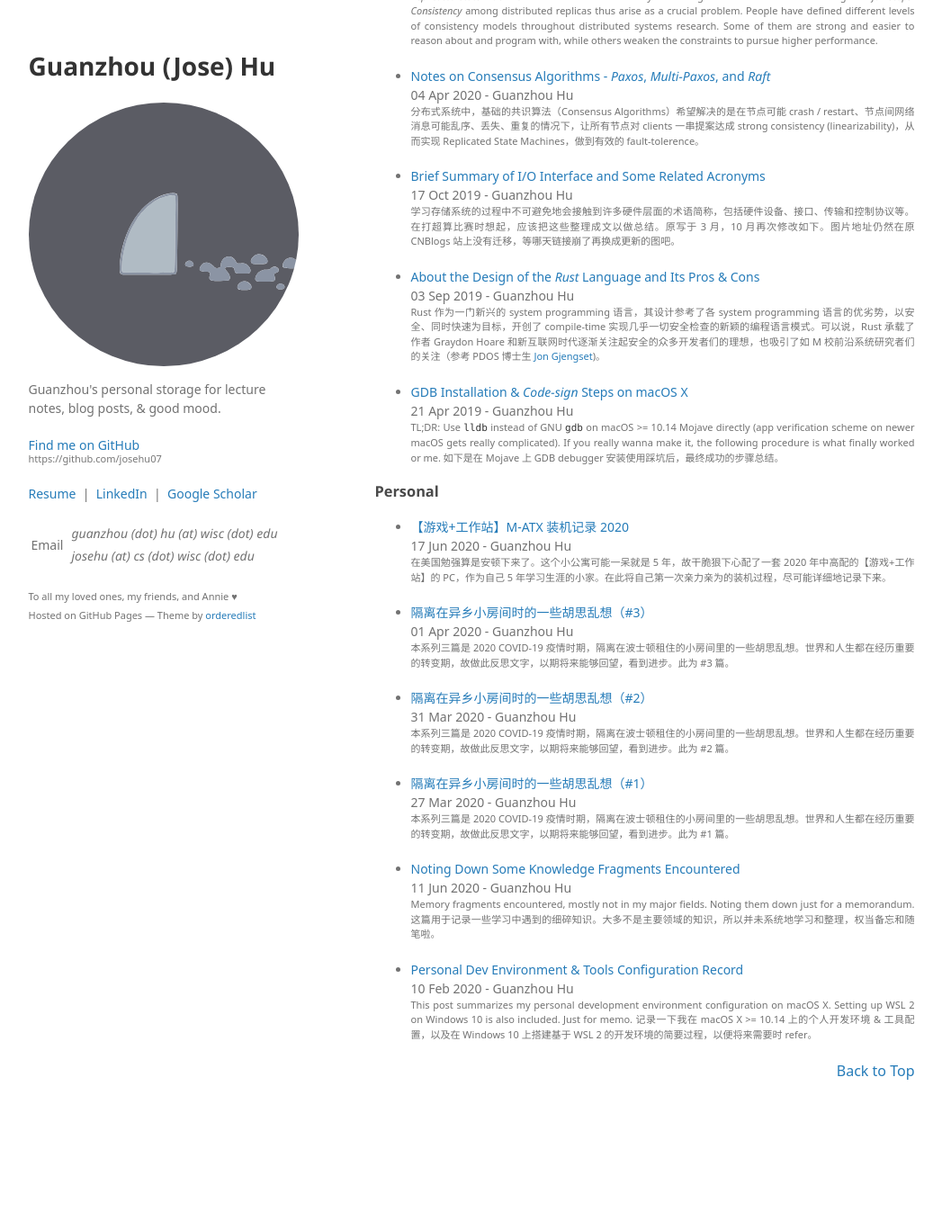
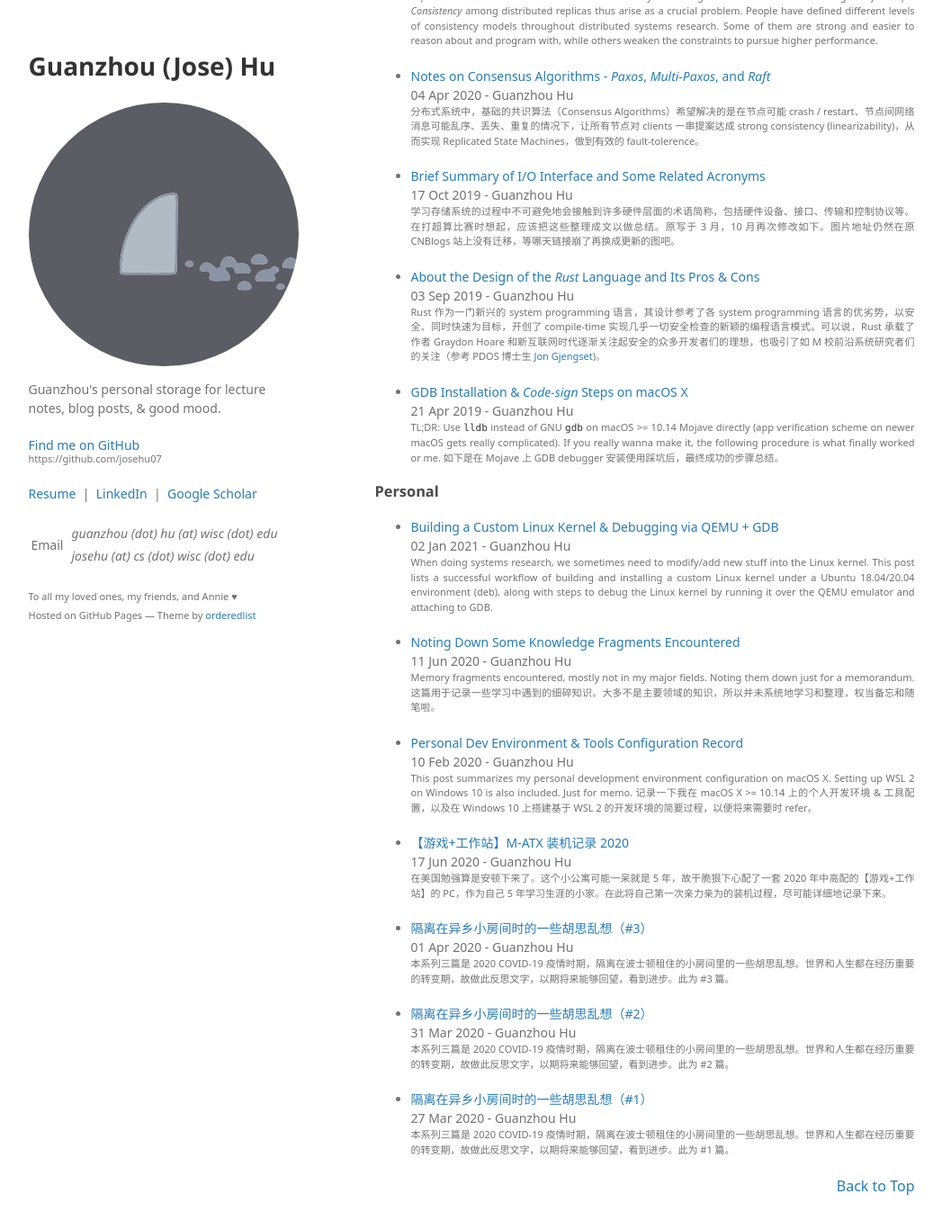
Before and after one commit to josehu07/josehu07.github.io, a Jekyll site: the page built from blogs.md, in a window 1280 px wide and 1400 px high, scrolled down 1109 px. Shown: the top 1367 px of the window at 90% size, without its empty margins (116-1163 px from the left). Built offline with Jekyll 4.4.1, drawn with Linux system fonts in a browser that asks for light colours; some web fonts are replaced; a script that is not in the unit is left out; before the commit the page ends 2381 px from its top, so only the background shows below that; some of the changed lines change nothing that is shown.

Commit message:
Add new post on kernel debugging

````diff
--- /dev/null
+++ b/_posts/2021-01-02-linux-kernel-build-debug.md
@@ -0,0 +1,265 @@
+---
+layout: post
+title: "Building a Custom Linux Kernel & Debugging via QEMU + GDB"
+date: 2021-01-02 09:10:59
+author: Guanzhou Hu
+categories: Memo
+enable_math: "enable"
+---
+
+When doing systems research, we sometimes need to modify/add new stuff into the Linux kernel. This post lists a successful workflow of building and installing a custom Linux kernel under a Ubuntu 18.04/20.04 environment (deb), along with steps to debug the Linux kernel by running it over the QEMU emulator and attaching to GDB.
+
+## System Requirements & Preparations
+
+This workflow has been tested on x86_64 arch, Ubuntu 18.04/20.04 LTS, with Linux kernel versions 4.1 - 5.10.
+
+First, install the required dependencies:
+
+```bash
+sudo apt update
+sudo apt upgrade
+sudo apt install libncurses-dev flex bison openssl libssl-dev \
+                 dkms libelf-dev libudev-dev libpci-dev       \
+                 libiberty-dev autoconf
+sudo apt autoremove
+```
+
+Then, get the Linux source of desired version from [one of the official mirror sites](https://mirrors.edge.kernel.org/pub/linux/kernel/) [^1]. Untar and apply the modifications/additions you need to the code.
+
+## Building & Installing a Custom Linux Kernel
+
+This section shows how to compile a custom Linux kernel, and how to install and boot into that kernel under a Ubuntu environment.
+
+### Compiling a Custom Kernel
+
+To compile the custom kernel, produce the config file by:
+
+```bash
+cd linux-v.x.y  # The root folder of the Linux source.
+sudo make menuconfig
+    # Tweak options & save the config to default name;
+    # If you are later going to run with QEMU, make sure to
+    #   read the paragraphs below.
+```
+
+A graphical menu should now pop up in the terminal. Tweak any options you need (e.g., turning off KPTI, KASLR, ...). If you are later going to run & debug with QEMU, these options must be selected as *built-in*:
+
+- Device drivers $$\rightarrow$$ Network device support $$\rightarrow$$ Virtio network driver
+- Device drivers $$\rightarrow$$ Block devices $$\rightarrow$$ Virtio block driver
+
+> A kernel feature's menu option may have three states:
+> 1. `< >`: not selected - will not be built
+> 2. `<*>`: selected as built-in - will be built within the monolithic kernel
+> 3. `<M>`: selected as a kernel module - will be built as a loadable kernel module instead of bulit-in; this is useful when you don't want the feature, e.g. a device driver, to bloat the kernel, but want it to be loadable after booting up whenever needed
+>
+> For debugging purpose, the above two options must be selected as bulit-in, i.e., `<*>`, by typing `Y`.
+
+Save the tweaked config to default location `.config` under the source folder.
+
+To build the kernel into an installable deb package, follow these steps:
+
+```bash
+sudo make clean
+rm -f vmlinux-gdb.py
+
+sudo make -j32 KDEB_PKGVERSION=1.some-suffix deb-pkg
+    # 1.some-suffix stands for some custom package version-suffix
+```
+
+This will take quite a while to build (~ 20-60 minutes). After successful compilation, you will find several `.deb` packages in the upper level folder, i.e., the folder that contains the Linux source root folder.
+
+### Installing the Kernel Image
+
+List the current list of Linux images on the machine:
+
+```bash
+dpkg -l | grep linux-image
+```
+
+Make sure that there is no image with conflicting version-suffix with the one you are going to install. If you do, first uninstall them by:
+
+```bash
+sudo apt purge linux-image-v.x.y-suffix
+sudo apt purge linux-image-v.x.y-suffix-dbg
+```
+
+Make sure you always have at least one workable kernel available - DO NOT remove all of them before installing the new one, otherwise an unsuccessful installation might become a disaster.
+
+Install the newly compiled kernel package by:
+
+```bash
+cd ..
+sudo dpkg -i linux-*.deb
+```
+
+### Booting into the Newly Installed Kernel
+
+After successful installation, GRUB should have been updated to reflect the new kernel image in its menu. You could list the GRUB menu textually by:
+
+```bash
+awk -F\' '$1=="menuentry " || $1=="submenu " {print i++ " : " $2}; /\tmenuentry / {print "\t" i-1">"j++ " : " $2};' /boot/grub/grub.cfg
+```
+
+The desired Ubuntu subversion will have an index like `1>3`. Change GRUB config to boot into the entry by default next time:
+
+```bash
+sudo vim /etc/default/grub
+    # Change the line to e.g. GRUB_DEFAULT="1>3"
+    # If you need to add any boot-time command-line parameters,
+    #   do so by appending to the variable GRUB_CMDLINE_LINUX.
+
+sudo update-grub
+```
+
+Reboot and you should automatically enter the Ubuntu subversion with the custom kernel.
+
+## Debugging Linux Kernel with QEMU + GDB
+
+This section shows how to debug the Linux kernel via running it over QEMU and attaching QEMU to GDB.
+
+Before moving forward, install QEMYU & libvirt (and GDB if it does not come along) with:
+
+```bash
+sudo apt install qemu qemu-system qemu-kvm libvirt-daemon-system \
+                 libvirt-clients bridge-utils
+sudo apt install gdb
+```
+
+### Compiling the Kernel with Debugging Info
+
+Be sure that the option `CONFIG_GDB_SCRIPTS` is ON and the option `CONFIG_DEBUG_INFO_REDUCED` is OFF when building the kernel. This should be the default case for recent Linux versions.
+
+Assume we want to run the kernel on a QEMU guest with the same emulated microarchitecture, then we don't need cross compilation. The kernel we built in sections above should already be runnable on the QEMU guest. You can find the following files under the Linux source folder:
+
+```bash
+linux-v.x.y/arch/x86_64/boot/bzImage    # kernel binary image
+linux-v.x.y/vmlinux                     # target for GDB
+linux-v.x.y/vmlinux-gdb.py              # pre-defined GDB helpers
+```
+
+Add the script file to GDB's auto load path so that you can later use the `lx-*` helper commands. Some descriptions about the commands can be found [here](https://www.kernel.org/doc/html/latest/dev-tools/gdb-kernel-debugging.html) [^2].
+
+```bash
+echo "add-auto-load-safe-path path/to/linux-v.x.y/vmlinux-gdb.py" >> ~/.gdbinit
+```
+
+### Creating the Root Filesystem
+
+We will need a root filesystem for the kernel to boot on a QEMU guest. The `buildroot` project can help us on this. Details about this project can be found at [https://buildroot.org](https://buildroot.org) [^3].
+
+Clone the buildroot project to the same level with the Linux source folder:
+
+```bash
+git clone git://git.buildroot.net/buildroot
+```
+
+Then, create an Ext4 root filesystem by:
+
+```bash
+cd buildroot
+make menuconfig
+    # Please see the paragraphs below for required options.
+```
+
+The required options you need to set are:
+
+- Target architecture $$\rightarrow$$ x86_64
+- Toolchain $$\rightarrow$$ Enable C++ support
+- Filesystem images $$\rightarrow$$ ext2/3/4 root filesystem; then choose ext4 variant below
+- Target packages $$\rightarrow$$ Network applications $$\rightarrow$$ openssh; this helps us to later send files into the QEMU guest through SSH conveniently
+
+Save the config to its default location `.config`, then do:
+
+```bash
+make -j32
+```
+
+After successful compilation, you will find the root filesystem image at `output/images/rootfs.ext4`.
+
+### Running on QEMU & Attaching GDB
+
+Start QEMU on the compiled kernel with:
+
+```bash
+sudo qemu-system-x86_64 \
+  -kernel linux-v.x.y/arch/x86_64/boot/bzImage \
+  -nographic \
+  -drive format=raw,file=buildroot/output/images/rootfs.ext4,if=virtio \
+  -append "root=/dev/vda console=ttyS0 other-paras-here-if-needed" \
+  -m 4G \
+  -enable-kvm \
+  -cpu host \
+  -smp $(nproc) \
+  -net nic,model=virtio \
+  -net user,hostfwd=tcp::10022-:22 \
+  -s -S
+```
+
+Please refer to [the QEMU documentation](https://www.qemu.org/docs/master/system/invocation.html) [^4] for what these command options stand for.
+
+Specifically, using the `-s -S` combo holds QEMU from booting the kernel until a GDB instance is attached. Hence, in a separate shell window, start GDB and attach to QEMU, then start breaking & debugging the Linux kernel:
+
+```bash
+sudo gdb linux-v.x.y/vmlinux
+
+(gdb) target remote :1234   # Attach to QEMU
+(gdb) hbreak start_kernel
+(gdb) b mm_alloc
+(gdb) c
+(gdb) lx-dmesg  # Display kernel dmesg log in GDB shell
+(gdb) ...
+```
+
+Notice that GDB is an interactive debugger, so when we say continue, the QEMU window will continue its execution just like an OS running normally, until it hits the next break point or whatever. The interactive nature of GDB truly makes kernel debugging enjoyable.
+
+To exit out of the QEMU nographics mode, in the QEMU window, type <kbd>ctrl</kbd> + <kbd>a</kbd>, release, then type <kbd>x</kbd>.
+
+### Sending Files to the QEMU Guest
+
+Recall that we selected `CONFIG_VIRTIO_NET` and `CONFIG_VIRTIO_BLK` as built-in when building the kernel and we activated the OpenSSH package when building the rootfs. With the forwarding of host port 10022 to guest port 22 in our QEMU command line arguments, we will be able to ssh and scp from host to guest.
+
+In the QEMU guest, after logging in, check that there is an `eth0` network interface available:
+
+```bash
+(in-guest) ifconfig -a
+```
+
+Add `eth0` to the list of interfaces and enable this interface by:
+
+```bash
+(in-guest) echo "iface eth0 inet dhcp" >> /etc/network/interfaces
+
+(in-guest) ifup eth0
+    # You might need this step every time you boot the guest
+```
+
+Allow OpenSSH to accept logins as root and empty password:
+
+```bash
+(in-guest) vi /etc/ssh/sshd_config
+    # Uncomment "PermitRootLogin" and set "yes";
+    # Uncomment "PermitEmptyPasswords" and set "yes"
+
+(in-guest) /etc/init.d/S50sshd restart
+```
+
+Now, we should be able to ssh into the guest right from host through:
+
+```bash
+ssh -p 10022 root@localhost
+    # Lowercase `p` for ssh
+```
+
+, and send files (the most useful being compiled executables we wanna run on the debugged kernel) to the guest through:
+
+```bash
+scp -P 10022 file root@localhost:/root/some/path
+    # Notice the uppercase `P` for scp
+```
+
+## References
+
+[^1]: [https://mirrors.edge.kernel.org/pub/linux/kernel](https://mirrors.edge.kernel.org/pub/linux/kernel)
+[^2]: [https://www.kernel.org/doc/html/latest/dev-tools/gdb-kernel-debugging.html](https://www.kernel.org/doc/html/latest/dev-tools/gdb-kernel-debugging.html)
+[^3]: Buildroot project: [https://buildroot.org](https://buildroot.org)
+[^4]: QEMU documentation: [https://www.qemu.org/docs/master/system/index.html](https://www.qemu.org/docs/master/system/index.html)
--- a/blogs.md
+++ b/blogs.md
@@ -56,7 +56,7 @@
 
 <ul>
   {% for category in site.categories %}
-    {% if category[0] == "Personal" %}
+    {% if category[0] == "Memo" %}
       {% for post in category[1] %}
         <li>
           <a href="{{ post.url }}">{{ post.title }}</a><br>
@@ -70,7 +70,7 @@
 
 <ul>
   {% for category in site.categories %}
-    {% if category[0] == "Memo" %}
+    {% if category[0] == "Personal" %}
       {% for post in category[1] %}
         <li>
           <a href="{{ post.url }}">{{ post.title }}</a><br>
````
